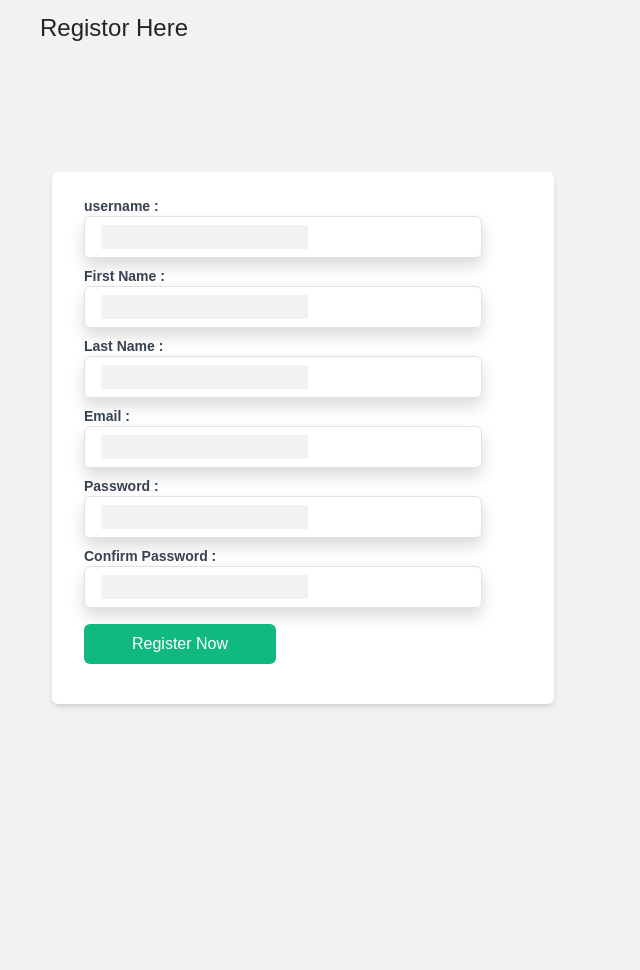
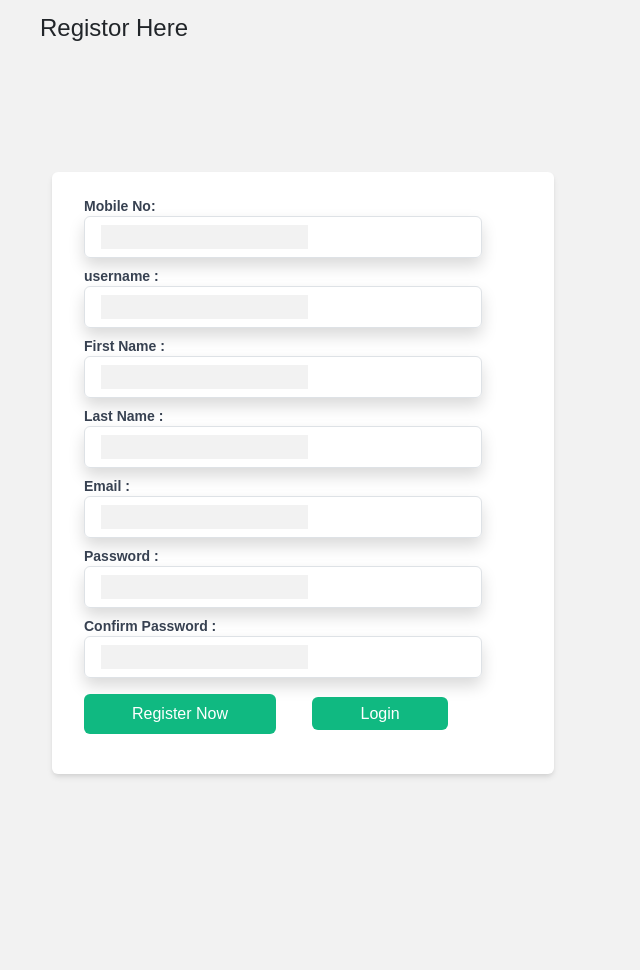
Before and after one commit to vaibhavnagargoje/Farmo, a Django app: page /users/register/ in a window 1280 px wide. Shown: the part 132-1102 px from the top of the page, without its empty margins (0-640 px from the left). Run offline with Django 4.2, Linux system fonts and the light colour scheme; style sheets or scripts are compiled from the project's sources; some libraries are stand-ins or nearby versions.

Commit message:
1st version of farmo is done

```diff
--- a/templates/detail.html
+++ b/templates/detail.html
@@ -59,7 +59,7 @@
 
             </p>
             <hr>
-            <div class="d-flex justify-content-between">
+            <div class="d-flex justify-content-between mt-3 mb-3">
                 <button class="btn btn-primary">Book Now</button>
                 <button class="btn btn-outline-secondary" onclick="openPhoneDialer('{{ dest.mobile }}')"><i class="fas fa-phone"></i> Call Now</button>
             </div>
--- a/users/forms.py
+++ b/users/forms.py
@@ -29,6 +29,22 @@ class ProfileEditForm(forms.ModelForm):
             'dob': DateInput()
         }
 
+    def clean(self):
+            cleaned_data= super().clean()
+
+            # if((self.cleaned_data['pincode'])<=00000 and self.cleaned_data['pincode']>=999999):
+            #     self.add_error("pincode","Enter Valid  Pin Code")
+
+            if(len(self.cleaned_data['mobile'])<10):
+                # print(len(self.cleaned_data['mobile']))
+                self.add_error("mobile","Please Enter 10 Digit Mobile Number")
+                print("error occured")
+
+
+            elif(self.cleaned_data['mobile'][0]) not in  ['7','9','8']:
+                print("mobile start error")
+                self.add_error("mobile"," Please Enter A Valid Mobile Number and Try Again  ")
+
 
 
 
@@ -41,15 +57,31 @@ class UserRegistrationForm(forms.ModelForm):
 
     password=forms.CharField(label='Password', widget=forms.PasswordInput())
     password2=forms.CharField(label='Confirm Password', widget=forms.PasswordInput())
+    mobile = forms.CharField(label="mobile")
 
 
 
     class Meta:
         model=User
-        fields =fields ={'username','email' , 'first_name','last_name'}
+        fields =fields ={'username','email' , 'first_name','last_name','mobile'}
 
-    def check_password(self):
-        cleaned_data = super(UserRegistrationForm, self).clean()
+    # def check_password(self):
+    #     cleaned_data = super(UserRegistrationForm, self).clean()
+    #     if(self.cleaned_data['password']!=self.cleaned_data['password2']):
+    #         raise forms.ValidationError("Password does not matched")
+    #     return self.changed_data['password2']
+
+
+    def clean(self):
+        cleaned_data= super().clean()
         if(self.cleaned_data['password']!=self.cleaned_data['password2']):
-            raise forms.ValidationError("Password does not match")
-        return self.changed_data['password2']
+            self.add_error("password2","Password does not matched...")
+
+        if(len(self.cleaned_data['mobile'])<10):
+            # print(len(self.cleaned_data['mobile']))
+            self.add_error("mobile","Please Enter 10 Digit Mobile Number ")
+
+
+        elif(self.cleaned_data['mobile'][0]) not in  ['7','9','8']:
+            print("mobile start error")
+            self.add_error("mobile"," Please Enter A Valid Mobile Number and Try Again  ")
--- a/users/templates/users/register.html
+++ b/users/templates/users/register.html
@@ -16,12 +16,20 @@
         {% if user_form.errors %}
             {% for field in user_form %}
             {{field.errors}}
+
             {% endfor %}
         {% endif %}
     </div>
 
     <form method="POST" class="bg-white shadow-md m-10 w-2/5 rounded px-8 pt-6 pb-8 mb-4" >
         {% csrf_token %}
+
+        <div class="mb-2">
+            <label class="block text-gray-700 text-sm font-bold" for="">Mobile No: </label>
+            <div class="shadow text-gray-700  appearance-none border rounded py-2 px-3 mr-10"> {{ user_form.mobile }}</div>
+
+        </div>
+
 
         <div class="mb-2">
             <label class="block text-gray-700 text-sm font-bold" for="">username : </label>
@@ -57,9 +65,16 @@
 
        <button type="submit" class="text-white bg-green-500 rounded px-5 py-2 my-2">Register Now </button>
 
+
+
+       <a href="{% url 'login' %}"class="text-white bg-green-500 rounded px-5 py-2 my-2 mx-8 py-2  " style="height:200px">
+
+       <input type="button" >Login</button>
+       </a>
+
     </form>
 
-    {% comment %} <form >
+   {% comment %} <form >
 
 
             <form method="POST">
@@ -67,9 +82,9 @@
                 {{ user_form.as_p}}
                 <input type="submit">
 
-            </form>
+            </form> {% endcomment %}
 
-    </form> {% endcomment %}
+    </form>
 
 </div>
 
--- a/users/urls.py
+++ b/users/urls.py
@@ -4,7 +4,7 @@ from django.contrib.auth import views as auth_view
 urlpatterns = [
 
     path('',views.index,name='index'),
-    path('login/',views.user_login,name='login'),
+    path('login/',views.user_login, name='login'),
     path('logout/',views.user_logout,name="logout"),             # path('logout/', auth_view.LogoutView.as_view(template_name='users/logout.html')),
 
     path("password_change/",auth_view.PasswordChangeView.as_view(template_name='users/password_change_form.html'),name='password_change'),
--- a/users/views.py
+++ b/users/views.py
@@ -27,7 +27,8 @@ def user_login(request):
             else:
                 messages.success(request,"Invalid Detail ! ")
 
-                return redirect("users/login.html")
+
+                return redirect('login')
 
 
     else:
@@ -61,16 +62,14 @@ def register(request):
         if user_form.is_valid():
             new_user=user_form.save(commit=False)
 
-            if(user_form.cleaned_data['password']!=user_form.cleaned_data['password2']):
-                user_form.add_error('password2', 'The passwords do not match')
-            else:
-                new_user.set_password(user_form.cleaned_data['password2'])
-                new_user.save()
 
-                Profile.objects.create(user=new_user)
-                messages.success(request,"Registration Successful..")
 
-                # return render(request,"index_4.html")
+            new_user.set_password(user_form.cleaned_data['password2'])
+            new_user.save()
+            Profile.objects.create(user=new_user)
+            messages.success(request,"Registration Successful..")
+
+            # return render(request,"index_4.html")
             return redirect('/users')
 
 
@@ -113,6 +112,7 @@ def edit_2(request):
         profile_form= ProfileEditForm(instance=request.user.profile, data=request.POST,files=request.FILES)
         print("edit successfull 1")
         if user_form.is_valid() and profile_form.is_valid():
+
             print("edit successfull 1-1")
             user_form.save()
             profile_form.save()
```
Also changed, not shown: farmo/settings.py (+16 -0 lines), users/templates/users/edit.html (+9 -1 lines), users/templates/users/edit_2.html (+10 -2 lines), users/templates/users/login.html (+14 -13 lines), db.sqlite3, media/home/images/santosh_sign.jpg (added), media/users/2024/38/04/Vaibhav_Nagargoje.jpg (added), users/migrations/0012_remove_profile_dob.py (added), users/migrations/0013_profile_dob.py (added), users/migrations/0014_alter_profile_dob.py (added), users/migrations/0015_alter_profile_dob.py (added).
